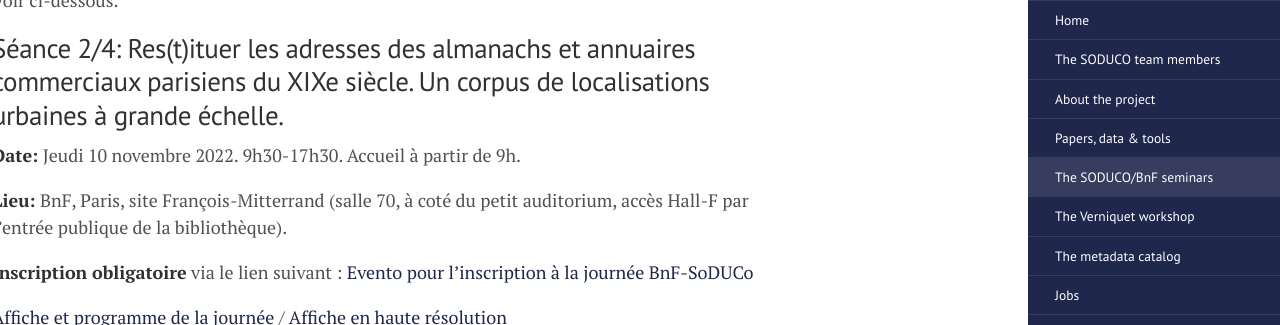
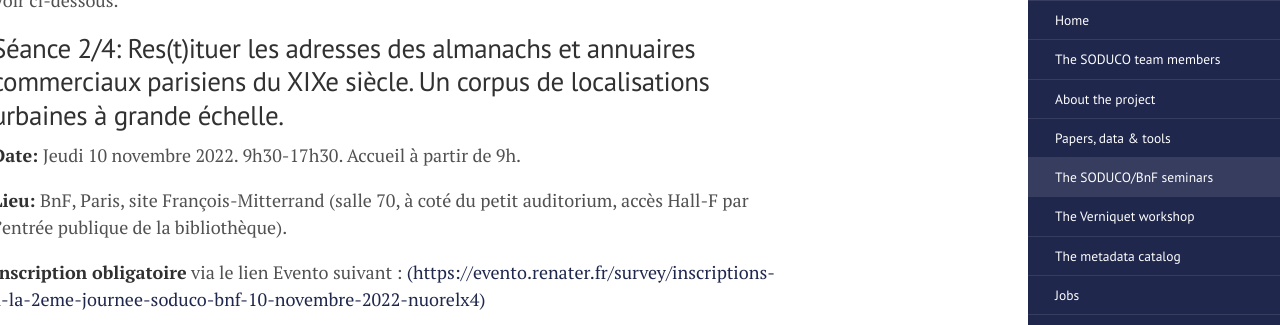
Before and after one commit to soduco/soduco.github.io, a Jekyll site: the page built from soduco_bnf_seminars.md, in a window 1280 px wide and 900 px high, scrolled down 581 px, cut to the strip 0-325 px from the top of the window. Built offline with Jekyll 4.4.1, drawn with Linux system fonts in a browser that asks for light colours.

Commit message:
Update soduco_bnf_seminars.md

```diff
--- a/soduco_bnf_seminars.md
+++ b/soduco_bnf_seminars.md
@@ -19,7 +19,7 @@ During the SODUCO/BnF seminars, the presentations and discussions are mainly in
 
 **Lieu:** BnF, Paris, site François-Mitterrand (salle 70, à coté du petit auditorium, accès Hall-F par l'entrée publique de la bibliothèque).
 
-**Inscription obligatoire** via le lien suivant : [Evento pour l'inscription à la journée BnF-SoDUCo](https://evento.renater.fr/survey/inscriptions-a-la-2eme-journee-soduco-bnf-10-novembre-2022-nuorelx4)
+**Inscription obligatoire** via le lien Evento suivant : [(https://evento.renater.fr/survey/inscriptions-a-la-2eme-journee-soduco-bnf-10-novembre-2022-nuorelx4)](https://evento.renater.fr/survey/inscriptions-a-la-2eme-journee-soduco-bnf-10-novembre-2022-nuorelx4)
 
 [Affiche et programme de la journée](https://soduco.github.io/public/images/Atelier_Soduco_Bnf_Programme_Journee_10novembre.pdf) / [Affiche en haute résolution](https://soduco.github.io/public/images/affiche_soduco2_HR.png)
 
```
